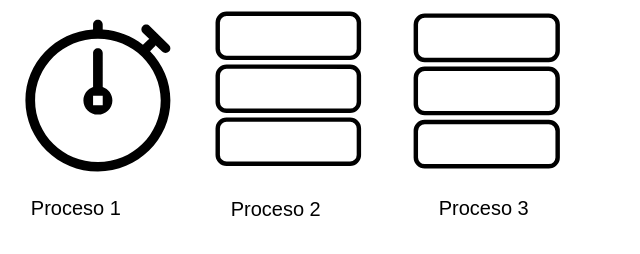
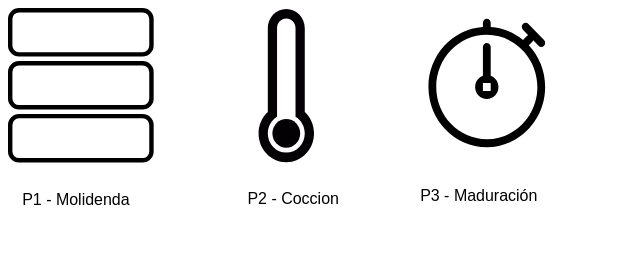
Before and after one commit to emanuelbalcazar/TNT-node-red, a website: page node-red/src/public/mqtt.html in a window 1280 px wide. Shown: the whole page, without its empty margins (0-640 px from the left). Drawn offline with Linux system fonts and the light colour scheme; files whose address does not match are found by name.

Commit message:
Nuevo dibujo SVG con 3 procesos

```diff
--- a/node-red/src/public/mqtt.html
+++ b/node-red/src/public/mqtt.html
@@ -16,46 +16,76 @@
 <body>
     <div id="canvas">
 
-        <svg xmlns="http://www.w3.org/2000/svg" xmlns:cc="http://creativecommons.org/ns#" xmlns:dc="http://purl.org/dc/elements/1.1/" xmlns:rdf="http://www.w3.org/1999/02/22-rdf-syntax-ns#" xmlns:svg="http://www.w3.org/2000/svg" id="svg8" width="146.01907mm" height="56.865856mm" version="1.1" viewBox="0 0 146.01907 56.865856">
-            <defs id="defs2"/>
+        <?xml version="1.0" encoding="UTF-8" standalone="no"?>
+        <svg xmlns="http://www.w3.org/2000/svg" xmlns:cc="http://creativecommons.org/ns#" xmlns:dc="http://purl.org/dc/elements/1.1/"
+            xmlns:rdf="http://www.w3.org/1999/02/22-rdf-syntax-ns#" xmlns:svg="http://www.w3.org/2000/svg" id="svg8" width="146.01907mm"
+            height="56.865856mm" version="1.1" viewBox="0 0 146.01907 56.865856">
+            <defs id="defs2" />
             <metadata id="metadata5">
                 <rdf:RDF>
                     <cc:Work rdf:about="">
                         <dc:format>
                             image/svg+xml
                         </dc:format>
-                        <dc:type rdf:resource="http://purl.org/dc/dcmitype/StillImage"/>
+                        <dc:type rdf:resource="http://purl.org/dc/dcmitype/StillImage" />
                         <dc:title/>
                     </cc:Work>
                 </rdf:RDF>
             </metadata>
             <g id="layer1" transform="translate(-30.555941,-46.317071)">
                 <g id="g3840" transform="matrix(0.26458333,0,0,0.26458333,-25.342427,-9.3166633)">
-                    <g id="g3804" style="vector-effect:non-scaling-stroke;fill:none;stroke:#000000;stroke-width:1px" topico="/PM/tnt/p2" transform="matrix(4.41176,4.00257e-4,-4.00257e-4,4.41176,385.715,185.108)">
-                        <path id="path3798" d="M 38,7 H 10 C 8.9,7 8,7.9 8,9 v 6 c 0,1.1 0.9,2 2,2 h 28 c 1.1,0 2,-0.9 2,-2 V 9 C 40,7.9 39.1,7 38,7 Z"/>
-                        <path id="path3800" d="M 38,19 H 10 c -1.1,0 -2,0.9 -2,2 v 6 c 0,1.1 0.9,2 2,2 h 28 c 1.1,0 2,-0.9 2,-2 v -6 c 0,-1.1 -0.9,-2 -2,-2 z"/>
-                        <path id="path3802" d="M 38,31 H 10 c -1.1,0 -2,0.9 -2,2 v 6 c 0,1.1 0.9,2 2,2 h 28 c 1.1,0 2,-0.9 2,-2 v -6 c 0,-1.1 -0.9,-2 -2,-2 z"/>
+                    <g id="g3796" style="vector-effect:non-scaling-stroke;fill:none;stroke:#000000;stroke-width:1px" topico="/PM/tnt/p1" transform="matrix(4.41419,0,0,4.41419,178.163,181.577)">
+                        <path id="path3790" d="M 38,7 H 10 C 8.9,7 8,7.9 8,9 v 6 c 0,1.1 0.9,2 2,2 h 28 c 1.1,0 2,-0.9 2,-2 V 9 C 40,7.9 39.1,7 38,7 Z"
+                        />
+                        <path id="path3792" d="M 38,19 H 10 c -1.1,0 -2,0.9 -2,2 v 6 c 0,1.1 0.9,2 2,2 h 28 c 1.1,0 2,-0.9 2,-2 v -6 c 0,-1.1 -0.9,-2 -2,-2 z"
+                        />
+                        <path id="path3794" d="M 38,31 H 10 c -1.1,0 -2,0.9 -2,2 v 6 c 0,1.1 0.9,2 2,2 h 28 c 1.1,0 2,-0.9 2,-2 v -6 c 0,-1.1 -0.9,-2 -2,-2 z"
+                        />
                     </g>
-                    <g id="g3812" style="vector-effect:non-scaling-stroke;fill:none;stroke:#000000;stroke-width:1px" topico="/PM/tnt/p3" transform="matrix(4.43226,0,0,4.43226,583.646,186.886)">
-                        <path id="path3806" d="M 38,7 H 10 C 8.9,7 8,7.9 8,9 v 6 c 0,1.1 0.9,2 2,2 h 28 c 1.1,0 2,-0.9 2,-2 V 9 C 40,7.9 39.1,7 38,7 Z"/>
-                        <path id="path3808" d="M 38,19 H 10 c -1.1,0 -2,0.9 -2,2 v 6 c 0,1.1 0.9,2 2,2 h 28 c 1.1,0 2,-0.9 2,-2 v -6 c 0,-1.1 -0.9,-2 -2,-2 z"/>
-                        <path id="path3810" d="M 38,31 H 10 c -1.1,0 -2,0.9 -2,2 v 6 c 0,1.1 0.9,2 2,2 h 28 c 1.1,0 2,-0.9 2,-2 v -6 c 0,-1.1 -0.9,-2 -2,-2 z"/>
+                    <g id="g101" topico="/PM/tnt/p3" transform="matrix(0.12703219,0,0,0.13106265,626.56723,219.75786)">
+                        <path id="path99" d="m 950.4,215.4 c -6,6 -13.8,9 -21.7,9 -7.8,0 -15.7,-3 -21.7,-9 l -41.7,-41.7 c -1.5,4 -3.7,7.8 -6.9,11 l -27.8,27.8 c 79.5,82.6 128.7,194.6 128.7,318 C 959.4,783.9 753.3,990 500,990 246.7,990 40.6,783.9 40.6,530.6 40.6,287.6 230.3,88.7 469.3,72.8 V 40.6 C 469.3,23.7 483,10 499.9,10 c 16.9,0 30.6,13.7 30.6,30.6 v 32.2 c 95.9,6.4 183.8,42 254.8,98.5 l 29.8,-29.8 c 3.2,-3.2 7,-5.4 11,-6.9 L 784.4,92.9 c -12,-12 -12,-31.3 0,-43.3 12,-12 31.3,-12 43.3,0 l 122.5,122.5 c 12.2,12 12.2,31.3 0.2,43.3 z M 500,132.5 c -219.5,0 -398.1,178.6 -398.1,398.1 0,219.5 178.6,398.1 398.1,398.1 219.5,0 398.1,-178.6 398.1,-398.1 C 898.1,311.1 719.5,132.5 500,132.5 Z m 0,490 c -50.7,0 -91.9,-41.2 -91.9,-91.9 0,-39.9 25.7,-73.5 61.3,-86.2 v -220 c 0,-16.9 13.7,-30.6 30.6,-30.6 16.9,0 30.6,13.7 30.6,30.6 v 220 c 35.6,12.7 61.3,46.4 61.3,86.2 0,50.7 -41.2,91.9 -91.9,91.9 z M 530.6,500 h -61.2 v 61.3 h 61.2 z"
+                        />
                     </g>
-                    <text id="e10_texte" x="234.08122" y="417" style="font-size:20px;font-family:Arial;fill:#000000">
-                        Proceso 1
-                    </text>
-                    <text id="e11_texte" x="434" y="417.97971" style="font-size:20px;font-family:Arial;fill:#000000">
-                        Proceso 2
-                    </text>
-                    <text id="e12_texte" x="642" y="416.91879" style="font-size:20px;font-family:Arial;fill:#000000">
-                        Proceso 3
+                    <text id="text113" x="623.41168" y="402.97195" style="font-style:normal;font-weight:normal;font-size:13.33333302px;line-height:1.25;font-family:sans-serif;letter-spacing:0px;word-spacing:0px;fill:#000000;fill-opacity:1;stroke:none"
+                        xml:space="preserve">
+                        <tspan id="tspan111" x="623.41168" y="402.97195" style="font-size:16px">P3 - Maduración</tspan>
                     </text>
                 </g>
-                <g id="g27" topico="/PM/tnt/p1" transform="matrix(0.04175573,0,0,0.04094964,33.465581,49.032145)">
-                    <path id="path25" d="m 950.4,215.4 c -6,6 -13.8,9 -21.7,9 -7.8,0 -15.7,-3 -21.7,-9 l -41.7,-41.7 c -1.5,4 -3.7,7.8 -6.9,11 l -27.8,27.8 c 79.5,82.6 128.7,194.6 128.7,318 C 959.4,783.9 753.3,990 500,990 246.7,990 40.6,783.9 40.6,530.6 40.6,287.6 230.3,88.7 469.3,72.8 V 40.6 C 469.3,23.7 483,10 499.9,10 c 16.9,0 30.6,13.7 30.6,30.6 v 32.2 c 95.9,6.4 183.8,42 254.8,98.5 l 29.8,-29.8 c 3.2,-3.2 7,-5.4 11,-6.9 L 784.4,92.9 c -12,-12 -12,-31.3 0,-43.3 12,-12 31.3,-12 43.3,0 l 122.5,122.5 c 12.2,12 12.2,31.3 0.2,43.3 z M 500,132.5 c -219.5,0 -398.1,178.6 -398.1,398.1 0,219.5 178.6,398.1 398.1,398.1 219.5,0 398.1,-178.6 398.1,-398.1 C 898.1,311.1 719.5,132.5 500,132.5 Z m 0,490 c -50.7,0 -91.9,-41.2 -91.9,-91.9 0,-39.9 25.7,-73.5 61.3,-86.2 v -220 c 0,-16.9 13.7,-30.6 30.6,-30.6 16.9,0 30.6,13.7 30.6,30.6 v 220 c 35.6,12.7 61.3,46.4 61.3,86.2 0,50.7 -41.2,91.9 -91.9,91.9 z M 530.6,500 h -61.2 v 61.3 h 61.2 z"/>
+                <text id="text25" x="34.297714" y="98.372078" style="font-style:normal;font-weight:normal;font-size:3.52777767px;line-height:1.25;font-family:sans-serif;letter-spacing:0px;word-spacing:0px;fill:#000000;fill-opacity:1;stroke:none;stroke-width:0.26458332"
+                    xml:space="preserve">
+                    <tspan id="tspan23" x="34.297714" y="98.372078" style="stroke-width:0.26458332;font-size:4.23333333px">P1 - Molidenda</tspan>
+                </text>
+                <g id="g91" topico="/PM/tnt/p2" transform="matrix(0.26458333,0,0,0.26458333,98.218111,69.015407)">
+                    <g id="g33" transform="matrix(4.6197133,0,0,4.788072,-51.349421,-84.852815)">
+                        <g id="g31">
+                            <path id="path27" d="M 20,21.527 V 4.006 C 20,1.793 18.205,0 16,0 13.791,0 12,1.787 12,4.006 v 17.521 c -1.228,1.099 -2,2.696 -2,4.473 0,3.312 2.687,6 6,6 3.312,0 6,-2.688 6,-6 0,-1.777 -0.771,-3.374 -2,-4.473 z M 16,30 c -2.209,0 -4,-1.791 -4,-4 0,-1.48 0.805,-2.773 2,-3.465 V 4.005 C 14,2.897 14.896,2 16,2 c 1.111,0 2,0.897 2,2.005 v 18.53 c 1.195,0.691 2,1.984 2,3.465 0,2.209 -1.791,4 -4,4 z"
+                                style="fill:#030104" />
+                            <circle id="circle29" cx="16" cy="26" r="3" style="fill:#030104" />
+                        </g>
+                    </g>
+                    <g id="g35" />
+                    <g id="g37" />
+                    <g id="g39" />
+                    <g id="g41" />
+                    <g id="g43" />
+                    <g id="g45" />
+                    <g id="g47" />
+                    <g id="g49" />
+                    <g id="g51" />
+                    <g id="g53" />
+                    <g id="g55" />
+                    <g id="g57" />
+                    <g id="g59" />
+                    <g id="g61" />
+                    <g id="g63" />
+                    <text id="text95" x="-16.324892" y="109.94419" style="font-style:normal;font-weight:normal;font-size:13.33333302px;line-height:1.25;font-family:sans-serif;letter-spacing:0px;word-spacing:0px;fill:#000000;fill-opacity:1;stroke:none"
+                        xml:space="preserve">
+                        <tspan id="tspan93" x="-16.324892" y="109.94419" style="font-size:16px">P2 - Coccion</tspan>
+                    </text>
                 </g>
             </g>
         </svg>
+
 
     </div>
 </body>
--- a/node-red/src/public/mqtt.js
+++ b/node-red/src/public/mqtt.js
@@ -39,7 +39,6 @@ client.onMessageArrived = (message) => {
     let params = JSON.parse(message.payloadString);
 
     if (selection) {
-        console.log('seleccion:', selection);
         selection.styles(params.styles);
         selection.attrs(params.attrs);
     }
```
Also changed, not shown: node-red/src/public/svg/drawsvg-inkscape.svg (deleted), node-red/src/public/svg/drawsvg.svg.
